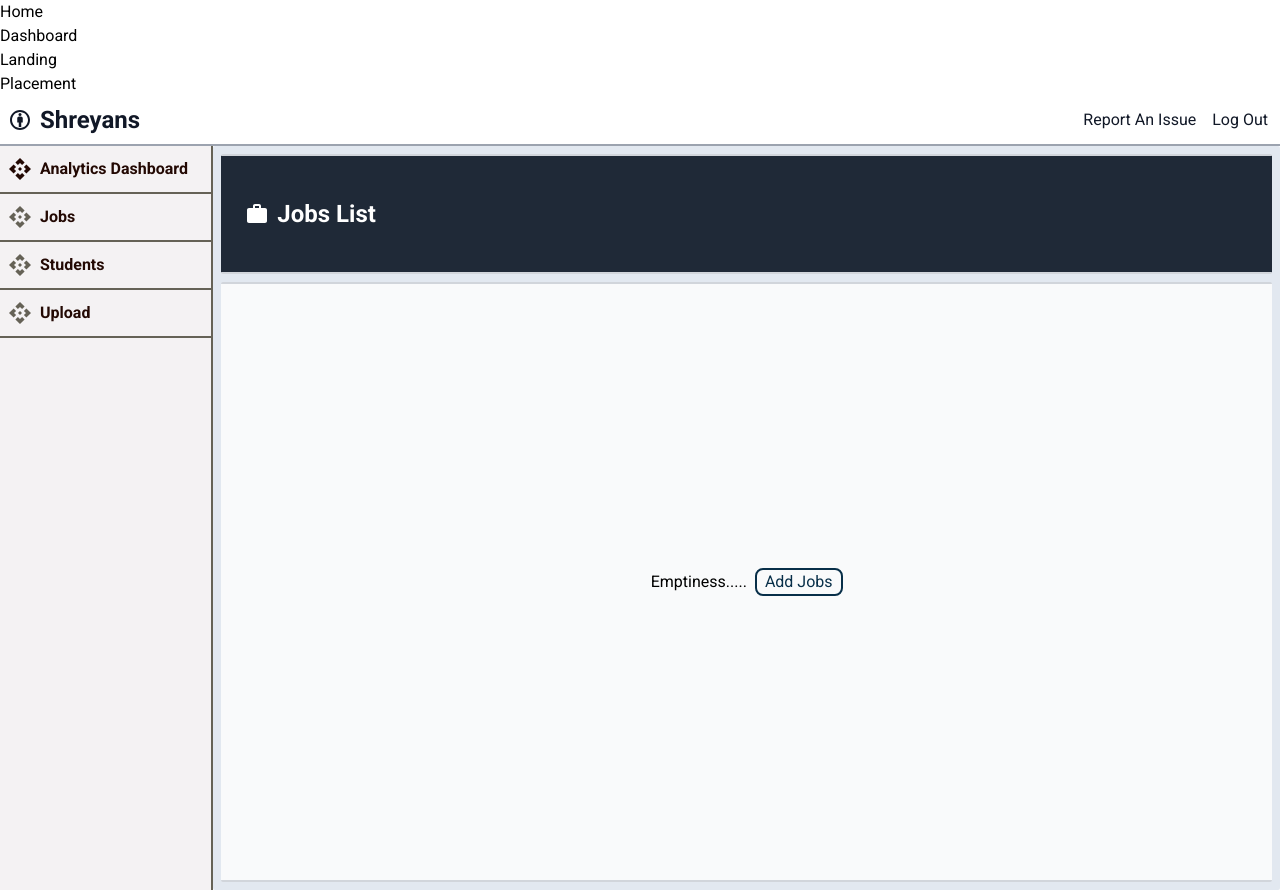
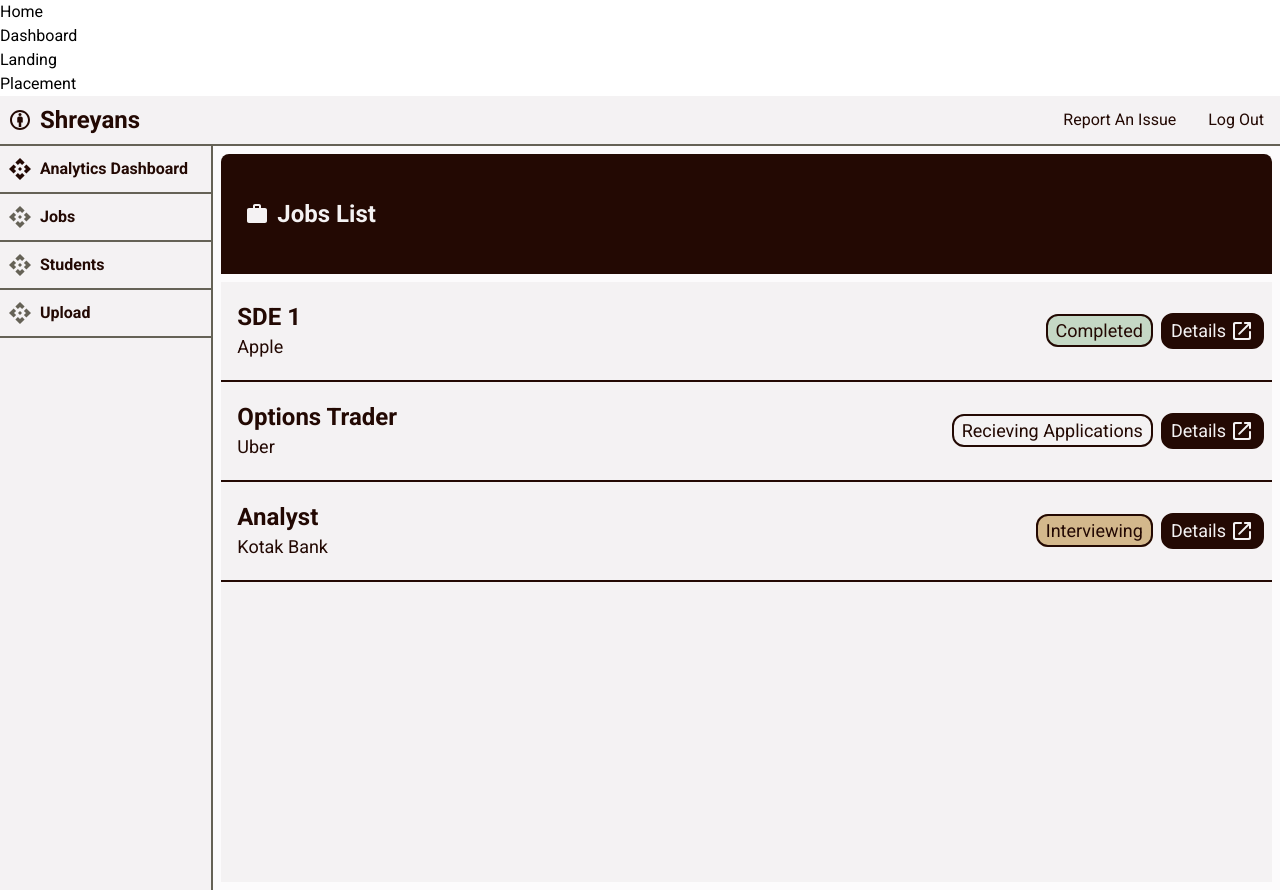
Before and after one commit to shreyanzjain/scoop-mern, a React (Vite) app in the folder frontend/: page /placement-cell in a window 1280 px wide. Built offline with nearby package versions, Linux system fonts and the light colour scheme.

Commit message:
updated: placement dasboard & job list

```diff
--- a/frontend/src/components/Placement/PlacementDashboard.jsx
+++ b/frontend/src/components/Placement/PlacementDashboard.jsx
@@ -2,7 +2,7 @@ import React from "react";
 
 function PlacementDashboard() {
   return (
-    <div className="container bg-whitesmoke w-5/6 text-3xl font-bold" style={{ height: "93vh" }}>
+    <div className="container bg-whitesmoke bg-opacity-30 w-5/6 text-3xl font-bold" style={{ height: "93vh" }}>
       <span className="flex h-1/2">
         <div className="flex items-center justify-center bg-whitesmoke border-2 border-ebony text-licorice text-lg font-normal w-2/6 m-2 rounded-sm">
               Some Analytics
--- a/frontend/src/components/Placement/PlacementJobs.jsx
+++ b/frontend/src/components/Placement/PlacementJobs.jsx
@@ -1,33 +1,90 @@
 import React from "react";
 import WorkIcon from '@mui/icons-material/Work';
+import OpenInNewRoundedIcon from '@mui/icons-material/OpenInNewRounded';
 
 function PlacementJobs() {
   const jobs = {
     job1: {
       title: "SDE 1",
-      company: "Scoop",
+      company: "Apple",
       status: "Completed",
+      salary: "Rs. 4,00,000"
     },
     job2: {
       title: "Options Trader",
       company: "Uber",
       status: "Recieving Applications",
+      salary: "Rs. 6,00,000"
     },
     job3: {
       title: "Analyst",
       company: "Kotak Bank",
       status: "Interviewing",
+      salary: "Rs. 3,68,235"
     },
   };
   return (
-    <div className="container pb-6 w-5/6 rounded-sm bg-slate-200" style={{height: "93vh"}}>
-      <div className="flex text-2xl font-bold text-white mt-2 ms-2 me-2 rounded-sm h-1/6 bg-gray-800 border-b-2 border-t-2 border-gray-300 items-center justify-start">
+    <div className="container pb-6 w-5/6 bg-whitesmoke bg-opacity-30" style={{height: "93vh"}}>
+      <div className="flex text-2xl font-bold text-whitesmoke mt-2 ms-2 me-2 rounded-t-lg h-1/6 bg-licorice items-center justify-start">
         <WorkIcon className="ms-6"/>
         <p className="ms-2">Jobs List</p>
       </div>
-      <div className="flex mt-2 ms-2 me-2 rounded-sm h-5/6 bg-gray-50 border-b-2 border-t-2 border-gray-300 items-center justify-center">
-        <p className="me-2">Emptiness.....</p>
-        <button className="border-2 rounded-lg px-2 border-sky-950 text-sky-950 hover:bg-sky-950 hover:text-white">Add Jobs</button>
+      <div className="flex-col text-lg mt-2 ms-2 me-2 h-5/6 bg-whitesmoke text-licorice">
+        {/* When there are jobs posted */}
+        <div className="container flex px-2 items-center justify-between bg-whitesmoke border-b-2 border-licorice h-1/6">
+          <div className="flex items-center">
+            <div className="ms-2">
+              <p className="text-2xl font-bold">{jobs.job1.title}</p>
+              <p className="text-lg ">{jobs.job1.company}</p>
+            </div>
+          </div>
+          <div className="flex items-center justify-between gap-2">
+            <div>
+              <a className="border-2 rounded-xl px-2 py-1 border-licorice bg-ashgray">{jobs.job1.status}</a>
+            </div>
+            <div>
+              <a href="#" className="flex items-center justify-between border-2 rounded-xl gap-1 px-2 py-0.5 border-licorice bg-licorice text-whitesmoke">Details<OpenInNewRoundedIcon/></a>
+            </div>
+          </div>
+        </div>
+        <div className="container flex px-2 items-center justify-between bg-whitesmoke border-b-2 border-licorice h-1/6">
+          <div className="flex items-center">
+            <div className="ms-2">
+              <p className="text-2xl font-bold">{jobs.job2.title}</p>
+              <p className="text-lg ">{jobs.job2.company}</p>
+            </div>
+          </div>
+          <div className="flex items-center justify-between gap-2">
+            <div>
+              <a className="border-2 rounded-xl px-2 py-1 border-licorice bg-whitesmoke">{jobs.job2.status}</a>
+            </div>
+            <div>
+              <a href="#" className="flex items-center justify-between border-2 rounded-xl gap-1 px-2 py-0.5 border-licorice bg-licorice text-whitesmoke">Details<OpenInNewRoundedIcon/></a>
+            </div>
+          </div>
+        </div>
+        <div className="container flex px-2 items-center justify-between bg-whitesmoke border-b-2 border-licorice h-1/6">
+          <div className="flex items-center">
+            <div className="ms-2">
+              <p className="text-2xl font-bold">{jobs.job3.title}</p>
+              <p className="text-lg ">{jobs.job3.company}</p>
+            </div>
+          </div>
+          <div className="flex items-center justify-between gap-2">
+            <div>
+              <a className="border-2 rounded-xl px-2 py-1 border-licorice bg-tan">{jobs.job3.status}</a>
+            </div>
+            <div>
+              <a href="#" className="flex items-center justify-between border-2 rounded-xl gap-1 px-2 py-0.5 border-licorice bg-licorice text-whitesmoke">Details<OpenInNewRoundedIcon/></a>
+            </div>
+          </div>
+        </div>
+        {/* When there are no jobs posted */}
+        {/* <div className="px-4 pb-2 border-b-2 border-ebony container flex items-center justify-between">
+          <div className="w-3/6"></div>
+          <p className="me-2">Nothing to see here. Have you added any jobs yet?</p>
+          <button className="border-2 rounded-lg px-2 border-licorice text-licorice hover:bg-licorice hover:text-whitesmoke">Add Jobs</button>
+        </div> */}
       </div>
     </div>
   );
--- a/frontend/src/components/Placement/PlacementNavbar.jsx
+++ b/frontend/src/components/Placement/PlacementNavbar.jsx
@@ -5,15 +5,15 @@ import AttributionIcon from '@mui/icons-material/Attribution';
 function PlacementNavbar() {
   const user = "Shreyans";
   return (
-    <nav className="sticky top-0 z-10 bg-white border-b-2 border-gray-400">
+    <nav className="sticky top-0 z-10 bg-whitesmoke border-b-2 border-ebony ">
       <div className="max-w-full mx-auto">
         <div className="flex items-center justify-between h-12">
-          <span className="flex ms-2 text-2xl text-gray-900 font-semibold items-center">
-            <AttributionIcon className="text-gray-900 me-2"/> {user}
+          <span className="flex ms-2 text-2xl text-licorice font-semibold items-center">
+            <AttributionIcon className="text-licorice me-2"/> {user}
           </span>
-          <div className="flex space-x-4 text-gray-900 me-3">
-            <a href="#">Report An Issue</a>
-            <a href="#">Log Out</a>
+          <div className="flex space-x-4 text-licorice me-2">
+            <a className="hover:bg-ashgray px-2" href="#">Report An Issue</a>
+            <a className="hover:bg-ashgray px-2" href="#">Log Out</a>
           </div>
         </div>
       </div>
```
